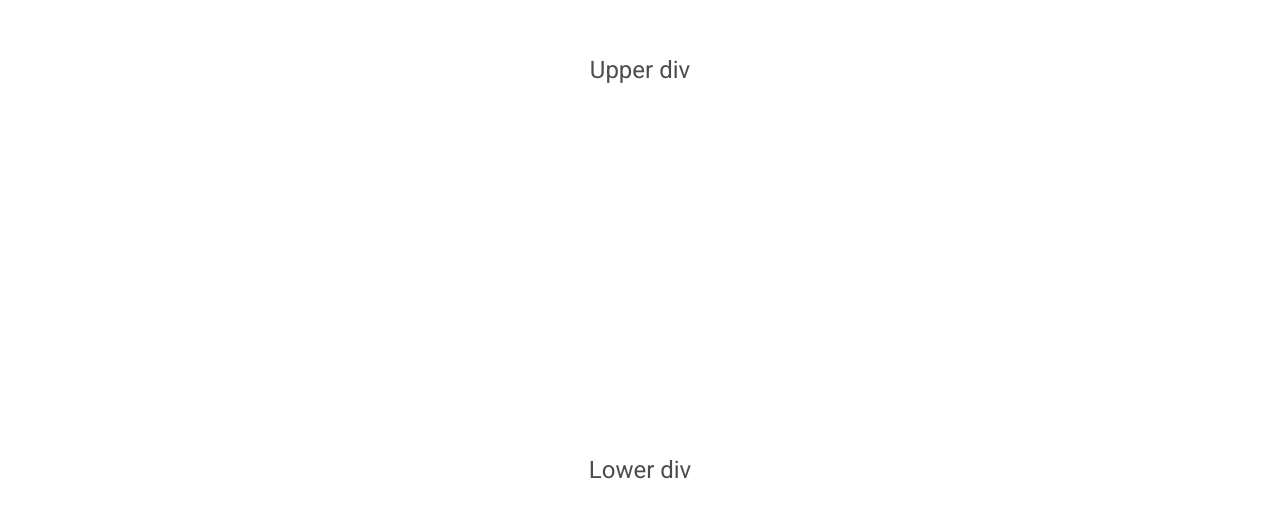
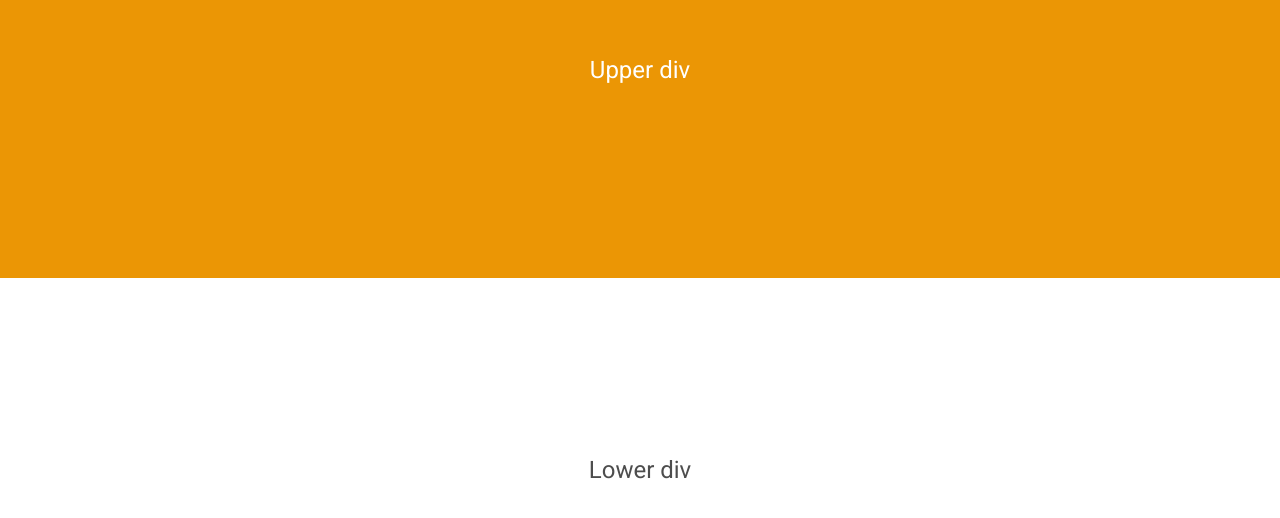
Before and after one commit to tumble-for-kronox/Tumble-Web, an Angular app: page / in a window 1280 px wide. Shown: the part 122-640 px from the top of the page. Built offline with nearby package versions, Linux system fonts and the light colour scheme.

Commit message:
Color classes implemented

```diff
--- a/src/app/app.component.html
+++ b/src/app/app.component.html
@@ -1,5 +1,5 @@
-<div class="outer-container">
-  <div class="upper-div">
+<div class="background outer-container">
+  <div class="primary upper-div">
     <h1>Upper div</h1>
   </div>
   <div class="lower-div">
--- a/src/index.html
+++ b/src/index.html
@@ -12,7 +12,7 @@
   <link href="https://fonts.googleapis.com/icon?family=Material+Icons" rel="stylesheet">
 </head>
 
-<body class="mat-typography">
+<body class=" mat-typography">
   <app-root></app-root>
 </body>
 
--- a/src/styles.scss
+++ b/src/styles.scss
@@ -2,7 +2,6 @@
 // For more information: https://material.angular.io/guide/theming
 @use '@angular/material' as mat;
 @use './theme/theme-definition' as *;
-@use 'sass:meta';
 // Plus imports for other components in your app.
 
 // Include the common styles for Angular Material. We include this here so that you only
@@ -11,7 +10,6 @@
 @include mat.core();
 
 /* You can add global styles to this file, and also import other style files */
-
 html,
 body {
   height: 100%;
--- a/src/theme/theme-definition.scss
+++ b/src/theme/theme-definition.scss
@@ -22,14 +22,29 @@
     $clr-onSurface: map-get($map: $theme, $key: "onSurface");
     $clr-onError: map-get($map: $theme, $key: "onError");
 
-    body {
+    .background {
         background-color: $clr-background;
         color: $clr-onBackground;
     }
 
 
-    div {
-        background-color: $clr-background;
-        color: $clr-onBackground;
+    .primary {
+        background-color: $clr-primary;
+        color: $clr-onPrimary;
+    }
+
+    .secondary {
+        background-color: $clr-secondary;
+        color: $clr-onSecondary;
+    }
+
+    .surface {
+        background-color: $clr-surface;
+        color: $clr-onSurface;
+    }
+
+    .error {
+        background-color: $clr-error;
+        color: $clr-onError;
     }
 }
```
Also changed, not shown: 1 other file (tests, documents, lock files or other folders).
